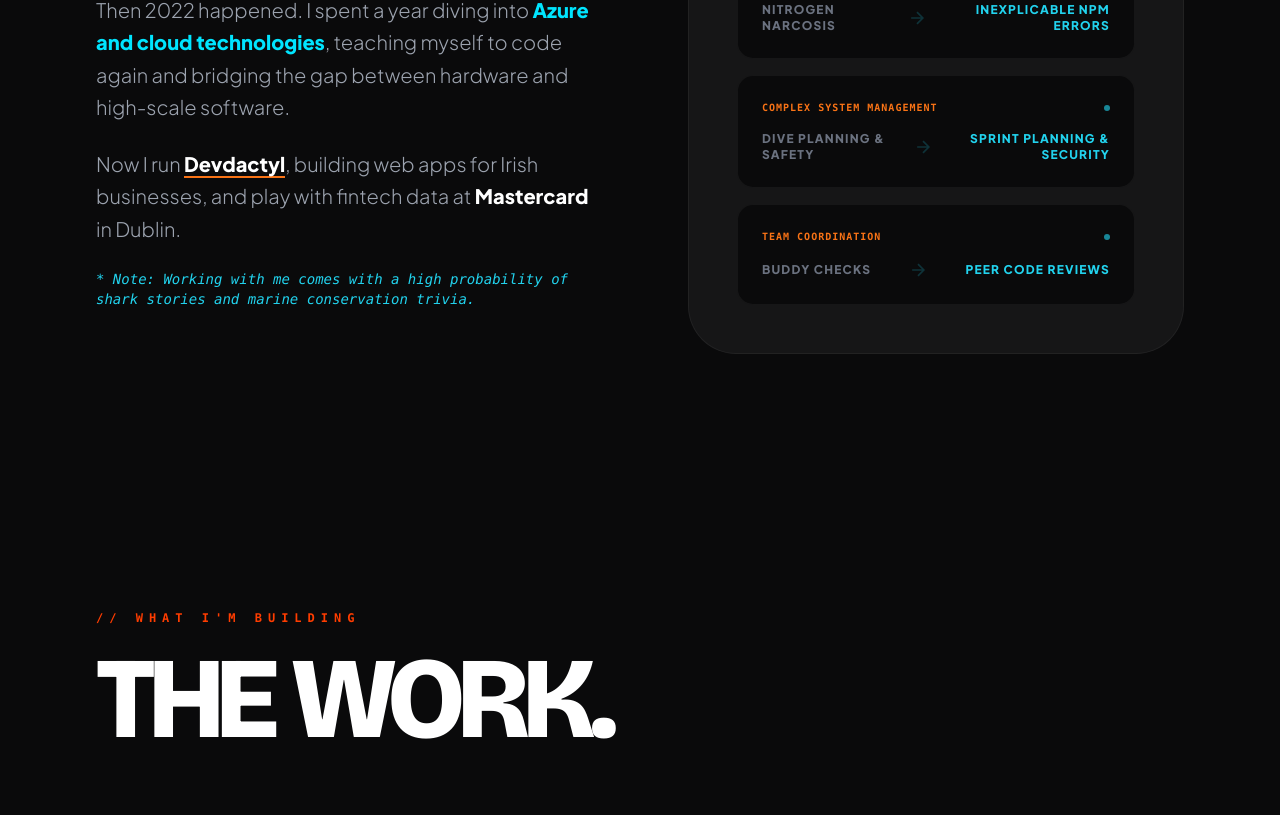
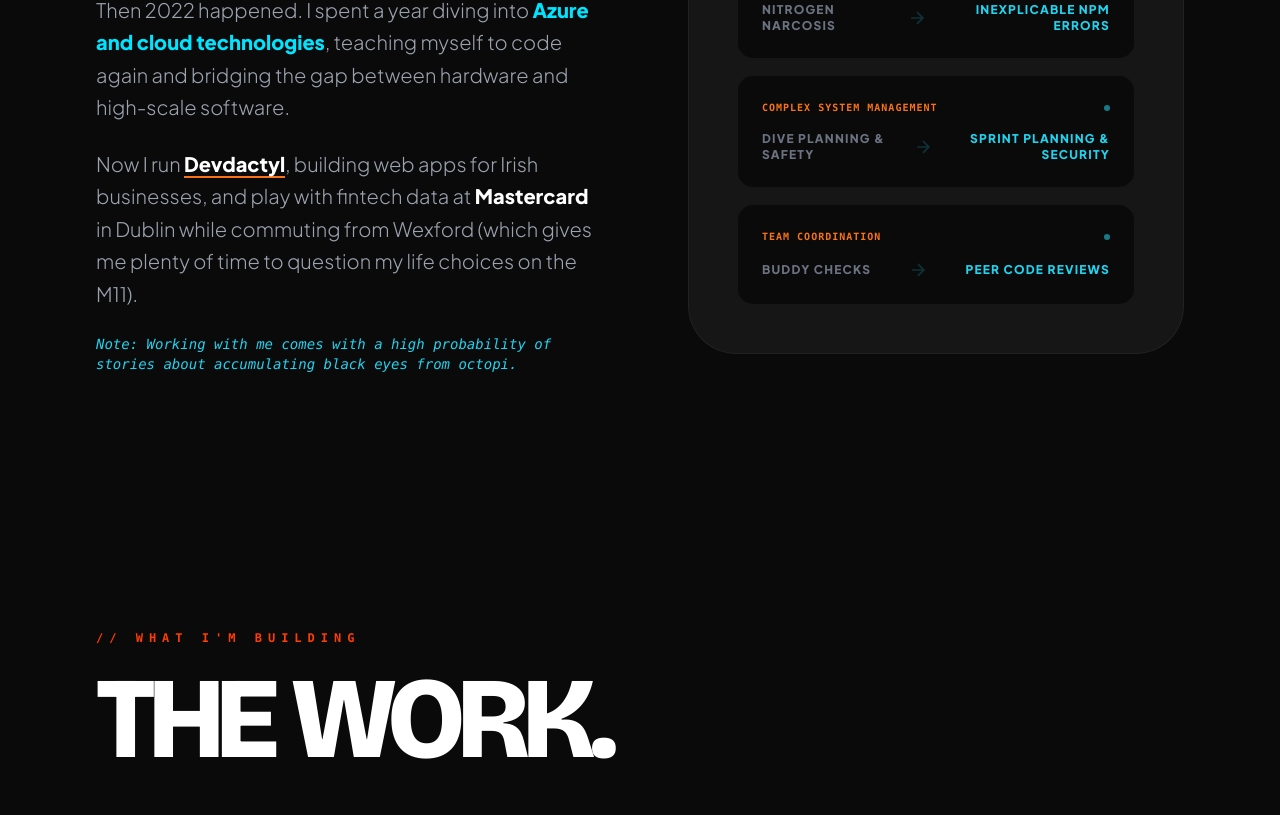
Before and after one commit to kimatron/kimatron.github.io, a React (Vite) app: page / in a window 1280 px wide. Shown: the part 1345-2160 px from the top of the page. Built offline with nearby package versions, Linux system fonts and the light colour scheme.

Commit message:
add octopus story text

```diff
--- a/App.tsx
+++ b/App.tsx
@@ -74,10 +74,10 @@ const App: React.FC = () => {
                   Then 2022 happened. I spent a year diving into <span className="text-[#00E5FF] font-bold">Azure and cloud technologies</span>, teaching myself to code again and bridging the gap between hardware and high-scale software.
                 </p>
                <p>
-  Now I run <a href="https://devdactyl.ie" target="_blank" rel="noopener noreferrer" className="text-white font-bold border-b-2 border-orange-500 hover:text-orange-500 transition-colors">Devdactyl</a>, building web apps for Irish businesses, and play with fintech data at <span className="text-white font-bold">Mastercard</span> in Dublin.
+  Now I run <a href="https://devdactyl.ie" target="_blank" rel="noopener noreferrer" className="text-white font-bold border-b-2 border-orange-500 hover:text-orange-500 transition-colors">Devdactyl</a>, building web apps for Irish businesses, and play with fintech data at <span className="text-white font-bold">Mastercard</span> in Dublin  while commuting from Wexford (which gives me plenty of time to question my life choices on the M11).
 </p>
                 <p className="text-sm font-mono text-cyan-400 italic">
-                  * Note: Working with me comes with a high probability of shark stories and marine conservation trivia.
+                  Note: Working with me comes with a high probability of stories about accumulating black eyes from octopi.
                 </p>
               </div>
             </div>
@@ -128,7 +128,7 @@ const App: React.FC = () => {
                 <span className="text-transparent border-t border-b border-white italic py-2 inline-block px-4 text-[#FF3D00]" style={{ WebkitTextStroke: '2px #FF3D00' }}>MANY LIVES.</span>
              </h2>
              <p className="text-xl text-gray-500 font-light max-w-2xl mt-4">
-               From under the water into the cloud. Wexford-based, Dublin-working. Self-taught developer who figured out technical diving skills transfer surprisingly well to debugging production systems.
+               From under the water ninto the cloud. Wexford-based, Dublin-working. Self-taught developer who figured out technical diving skills transfer surprisingly well to debugging production systems.
              </p>
            </div>
            <div className="reveal grid grid-cols-1 md:grid-cols-3 gap-8">
--- a/constants.tsx
+++ b/constants.tsx
@@ -61,7 +61,7 @@ export const EXPERIENCES: Experience[] = [
     role: 'Software Engineer',
     company: 'Mastercard (Dublin)',
     period: '2025 — PRESENT',
-    details: 'Working with secure payment systems and enterprise infrastructure. Still figuring out that M9 commute.'
+    details: 'Working with secure payment systems and enterprise infrastructure. Still figuring out that M11 commute.'
   },
   {
     role: 'Founder & Developer',
```
